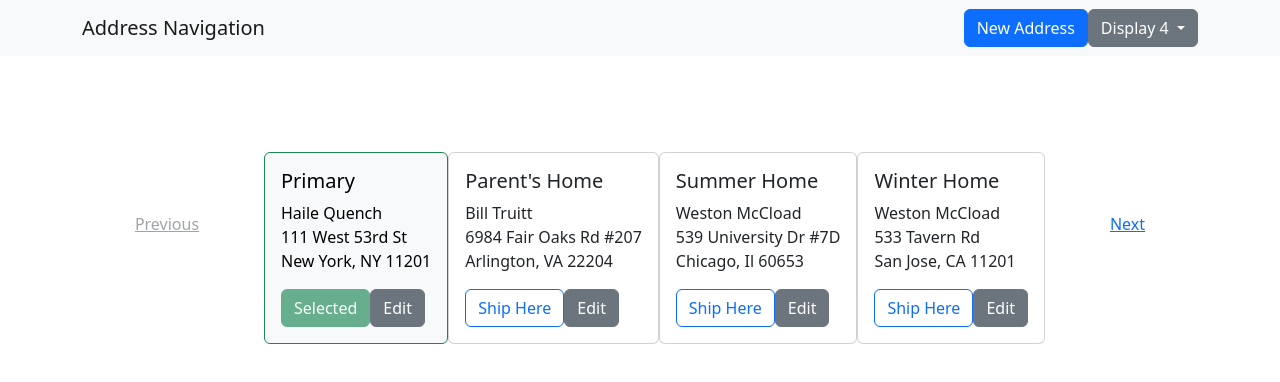
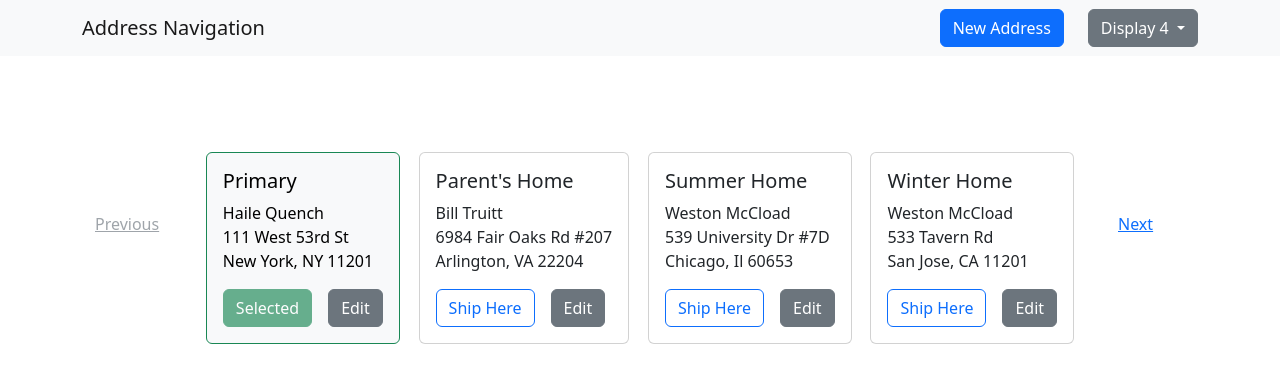
Before and after one commit to ansuarez9/address-pagination-ng, an Angular app: page / in a window 1280 px wide. Shown: the top 382 px of the page. Built offline with nearby package versions, Linux system fonts and the light colour scheme.

Commit message:
cosmetic updates

```diff
--- a/src/app/address-book/address-book.component.html
+++ b/src/app/address-book/address-book.component.html
@@ -1,5 +1,5 @@
 <div class="mt-5 container">
-    <div class="card-group">
+    <div class="card-group justify-content-evenly">
         <span class="d-flex" *ngFor="let a of viewAddresses">
             <address-card (onSelected)="onSelected($event)" [address]="a"></address-card>
         </span>
--- a/src/app/address-book/address-card/address-card.component.html
+++ b/src/app/address-book/address-card/address-card.component.html
@@ -12,7 +12,7 @@
           [ngClass]="{'btn-success': address?.selected, 'btn-outline-primary': !address?.selected}"
           [disabled]="address?.selected"
           >{{address?.selected ? 'Selected' : 'Ship Here'}}</button>
-        <button (click)="selectAddressToUpdate()" data-bs-toggle="modal" data-bs-target="#addressModal" class="btn btn-secondary">Edit</button>
+        <button (click)="selectAddressToUpdate()" data-bs-toggle="modal" data-bs-target="#addressModal" class="btn btn-secondary ms-3">Edit</button>
       </div>
     </div>
 </div>
--- a/src/app/app.component.html
+++ b/src/app/app.component.html
@@ -2,7 +2,7 @@
   <div class="container">
     <a class="navbar-brand">Address Navigation</a>
     <div class="d-flex">
-      <button (click)="addNewAddress()" data-bs-toggle="modal" data-bs-target="#addressModal" type="button" class="btn btn-primary">New Address</button>
+      <button (click)="addNewAddress()" data-bs-toggle="modal" data-bs-target="#addressModal" type="button" class="btn btn-primary me-4">New Address</button>
       <div class="btn-group">
         <button type="button" class="btn btn-secondary dropdown-toggle" data-bs-toggle="dropdown" aria-expanded="false">
           Display {{displaySize}}
@@ -17,9 +17,15 @@
 </nav>
 <div class="container">
   <div class="d-flex justify-content-evenly align-items-center">
-    <button (click)="onPaginate('previous')" type="button" class="btn btn-link" [disabled]="disableNavigation?.previous">Previous</button>
-    <address-book [displaySize]="displaySize"></address-book>
-    <button (click)="onPaginate('next')" type="button" class="btn btn-link" [disabled]="disableNavigation?.next">Next</button>
+    <span class="col-md-1">
+      <button (click)="onPaginate('previous')" type="button" class="btn btn-link" [disabled]="disableNavigation?.previous">Previous</button>
+    </span>
+    <span class="col-md-10">
+      <address-book [displaySize]="displaySize"></address-book>
+    </span>
+    <span class="col-md-1">
+      <button (click)="onPaginate('next')" type="button" class="btn btn-link" [disabled]="disableNavigation?.next">Next</button>
+    </span>
   </div>
 </div>
 <address-modal></address-modal>
```
